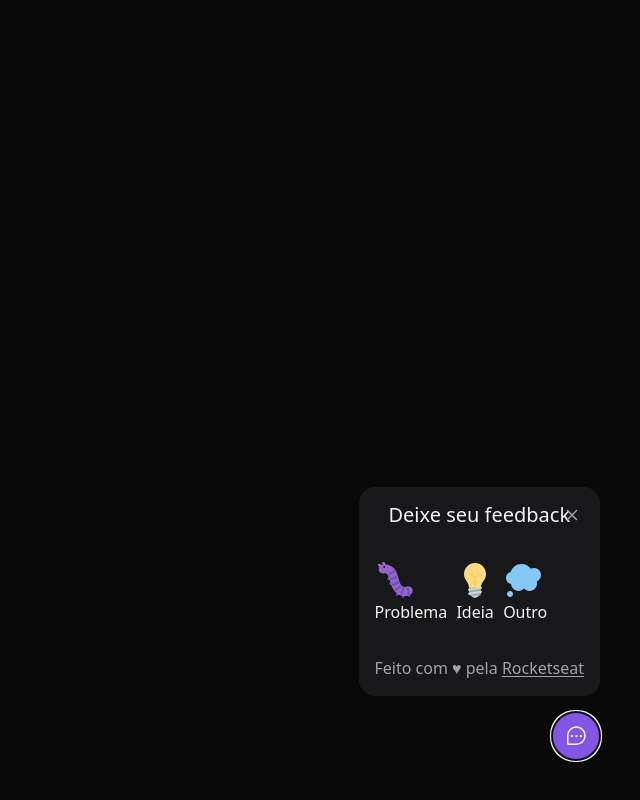
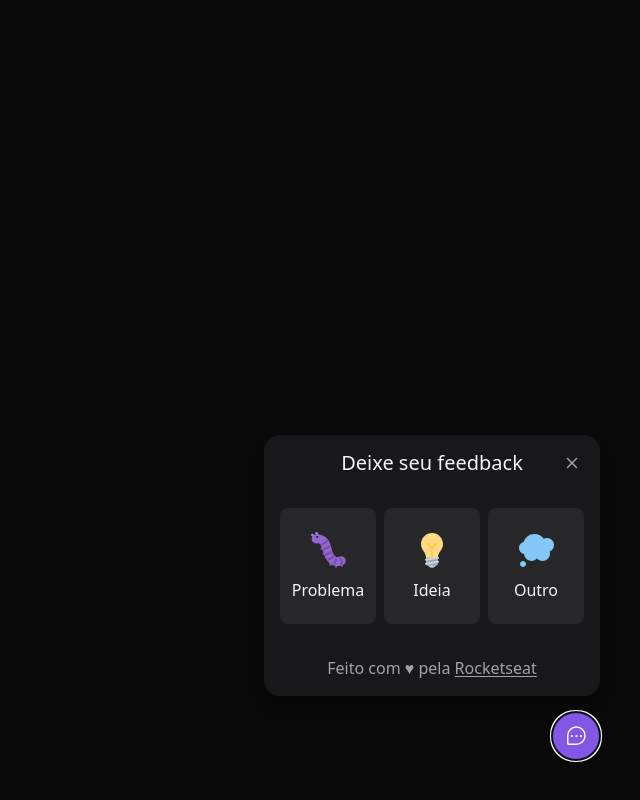
Before and after one commit to FilipeFariaas/nlw-return, a React (Vite) app in the folder web/: page / in a window 1280 px wide. Both pictures are taken after a click on the button "Feedback". Shown: the whole page, without its empty margins (640-1280 px from the left). Built offline with nearby package versions, Linux system fonts and the light colour scheme.

Commit message:
add feedback button styles and key

```diff
--- a/web/src/components/WidgetForm.tsx
+++ b/web/src/components/WidgetForm.tsx
@@ -40,7 +40,11 @@ export function WidgetForm() {
       <div className="flex py-8 gap-2 w-full">
         { Object.entries(feedbackTypes).map(([key, value]) => {
           return (
-            <button>
+            <button
+              key={key}
+              className="bg-zinc-800 rounded-lg py-5 w-24 flex-1 flex flex-col items-center gap-2 border-2 border-transparent hover:border-brand-500 focus:border-brand-500 focus:outline-none"
+              type="button"
+            >
               <img src={value.image.source} alt={value.image.alt} />
 
               <span>{value.title}</span>
```
